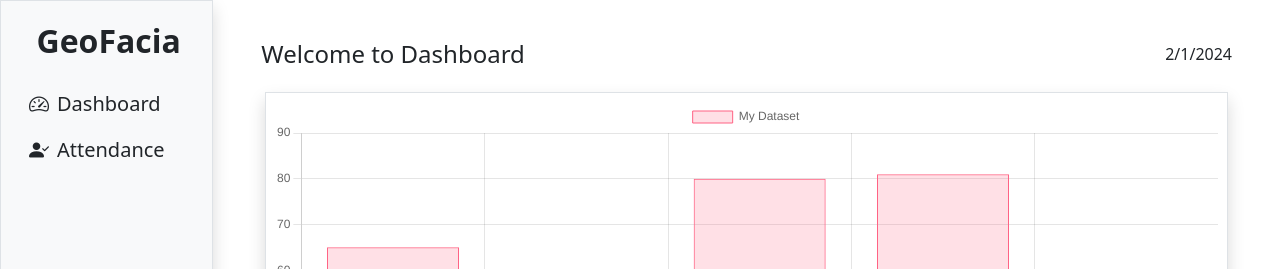
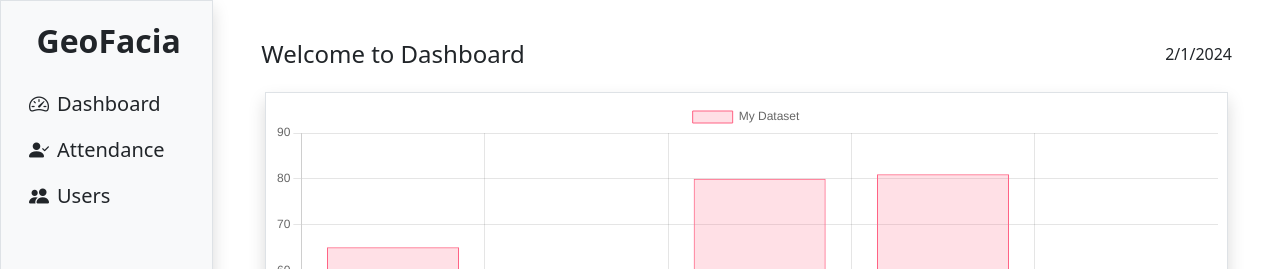
Before and after one commit to gian-tiqui/geofacia-dashboard, a React (Vite) app: page / in a window 1280 px wide. Shown: the top 269 px of the page. Built offline with nearby package versions, Linux system fonts and the light colour scheme.

Commit message:
create login page

```diff
--- a/src/App.tsx
+++ b/src/App.tsx
@@ -2,6 +2,7 @@ import { BrowserRouter as Router, Route, Routes } from "react-router-dom";
 import Dashboard from "./components/Dashboard";
 import Sidebar from "./components/Sidebar";
 import Attendance from "./components/Attendance";
+import Users from "./components/Users";
 
 export const firstElementMargin: string = "m-3";
 
@@ -13,6 +14,7 @@ const App = () => {
           <Routes>
             <Route path="/" Component={Dashboard} />
             <Route path="/attendance" Component={Attendance} />
+            <Route path="/users" Component={Users} />
           </Routes>
         </div>
       </Sidebar>
--- a/src/components/Sidebar.tsx
+++ b/src/components/Sidebar.tsx
@@ -57,6 +57,12 @@ const Sidebar = ({ children }: SideBarProps) => {
                     <span className="ms-2 text-dark">Attendance</span>
                   </Link>
                 </li>
+                <li className="nav-item text-white fs-5">
+                  <Link to="/users" className="nav-link" aria-current="page">
+                    <i className="bi bi-people-fill text-dark"></i>
+                    <span className="ms-2 text-dark">Users</span>
+                  </Link>
+                </li>
               </ul>
             </div>
           </div>
--- /dev/null
+++ b/src/components/Users.tsx
@@ -0,0 +1,5 @@
+const Users = () => {
+  return <div>Users</div>;
+};
+
+export default Users;
```
